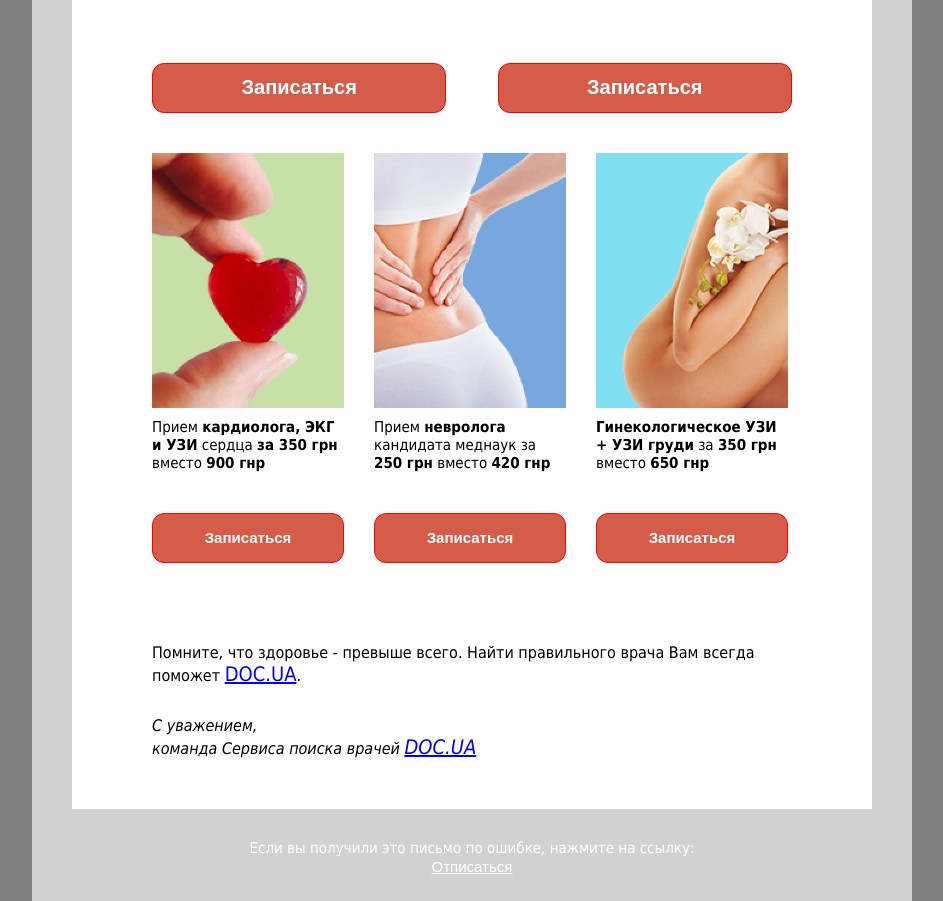
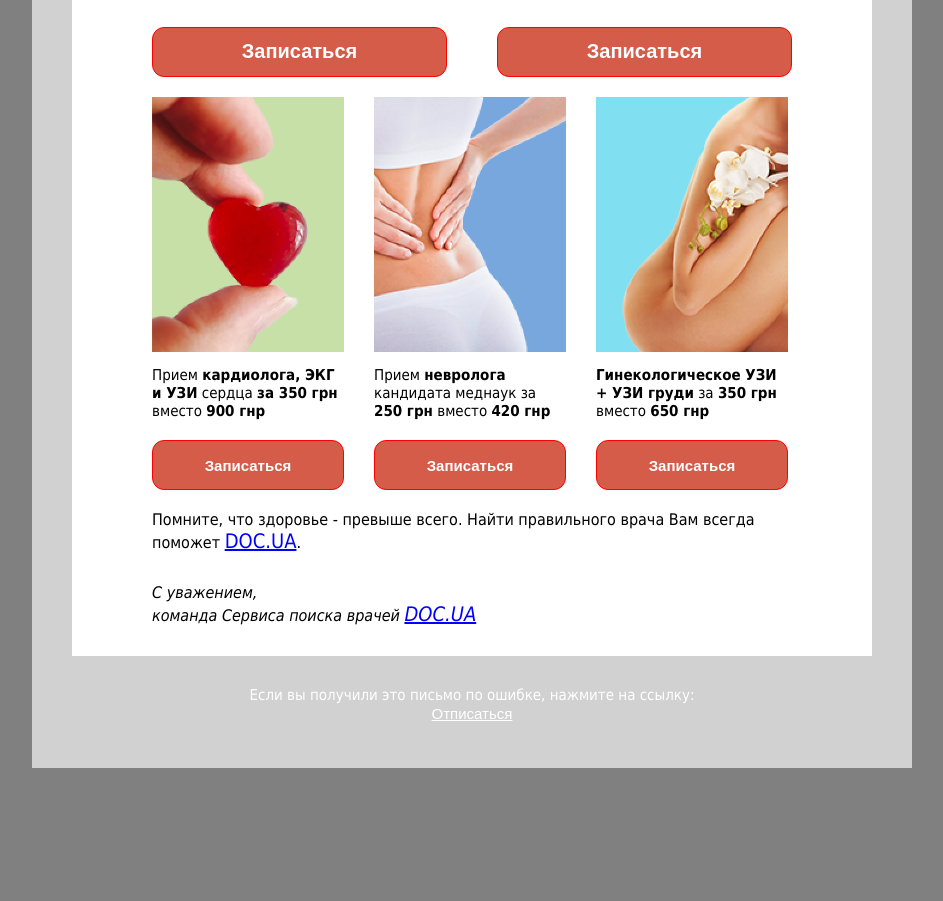
Before and after one commit to MichaelMatiushyn/HW5.5, a plain HTML site: page index.html in a window 1280 px wide. Shown: the part 877-1778 px from the top of the page, without its empty margins (168-1111 px from the left). After the commit the page ends 1645 px from the top, so only its background shows below. Drawn offline with Linux system fonts and the light colour scheme.

Commit message:
made corrections

```diff
--- a/css/style.css
+++ b/css/style.css
@@ -49,7 +49,6 @@ span {
 }
 p {
 	margin: 30px 0;
-	display: block;
 	position: relative;
 }
 
@@ -61,7 +60,6 @@ a {
 	width: 640px;
 	box-sizing: border-box;
 	margin: 20px auto;
-	position: relative;
 }
 
 figure {
@@ -73,13 +71,10 @@ figure {
 	width:295px;
 	margin: auto;
 	box-sizing: border-box;
-	position: relative;
 }
 
 .img {
 	width: 100%;
-	height: auto;
-	display: block;
 }
 
 .box1 {
@@ -94,94 +89,60 @@ figcaption {
 	width: 100%;
 }
 
-.buttons_1, .buttons_2 {
-	width: 80%;
-	box-sizing: border-box;
-	margin: auto;
-	position: relative;
-
-}
-
 .but1, .but2, .but {
+	width: 100%;
 	height: 50px;
 	margin:auto;
-	margin-top: 50px;
+	margin-top: 30px;
 	box-sizing: border-box;
 	border-radius: 12px;
 	background-color: #D65C4A;
 	border:1px solid red;
 	color: white;
 	font-weight: bold;
-
 }
 
 .but1, .but2 {
-	width: 46%;
 	font-size:20px;
 }
-.but1 {
-	float: left;
+.but {
+	font-size:15px;
+	margin-top: 10px;
 }
-.but2 {
-	float:right;
-}
-.but {
-	margin-top: 220px;
-	float: left;
+
+.box3, .box4, .box5 {
 	width:30%;
-	font-size:15px;
-	display: block;
-}
-.but4 {
-	margin: 220px 30px 10px 30px;
-}
-.box3, .box4,.box5 {
-	width:30%;
-	height: 100px;
 	margin: auto;
 	margin-top: 20px;
 	box-sizing: border-box;
-	position: relative;
 	float: left;
 }
 .box4 {
 	margin: 20px 30px;
 }
-.box3 figcaption {
+.box3 figcaption, .box4 figcaption, .box5 figcaption {
 	margin: 10px 0;
 	font-size: 15px;
 	width: 100%;
 }
 
-.box4 figcaption {
-	margin: 10px 0;
-	font-size: 15px;
-	width: 100%;
-}
-
-.box5 figcaption {
-	margin: 10px 0;
-	font-size: 15px;
-	width: 100%;
-}
-.footer {
-	/*clear: both;*/
+.bottom {
 	width: 80%;
 	box-sizing: border-box;
-	margin: 20px auto;
-	padding: 20px 0;
-	position: relative;
+	float: left;
+	margin-left: 10%;
+	top: 20px;
 }
 .italic {
 	font-style: italic;
 }
-.mistake {
+.footer {
 	text-align: center;
 	font-size: 15px;
 	color: white;
-	margin-bottom: 10px;
+	margin: 30px auto;
 }
-.mistake button {
+.footer button {
 	background-color: inherit;
 	border: none;
 	text-decoration: underline;
--- a/index.html
+++ b/index.html
@@ -7,7 +7,7 @@
 </head>
 <body>
 	<div class="page">
-		<div class="wrapper">
+		<div class="wrapper clearfix">
 			<img class="header" src="img/header_bg.gif" alt="Snow">
 			<div class="content">
 				<h2>Друзья,</h2>
@@ -17,7 +17,7 @@
 				<p>У Вас <span>осталось всего 5 дней</span> - успейте записаться!</p>
 				<p>Для Вашего удоства, мы также собрали <span>лучшие предложения</span> от наших клиник-партнеров.</p>
 			</div>
-			<div class="box_main clearfix">
+			<div class="box_main">
 				<div class="box1">
 					<figure>
 						<img class="img" src="img/i1.png" alt="Zhivot">
@@ -25,6 +25,7 @@
 							Прием <span>гинеколога + УЗИ</span> за <span>350 грн</span> вместо <span>650 гнр</span>
 						</figcaption>
 					</figure>
+					<button class="but1">Записаться</button>
 				</div>
 				<div class="box2">
 					<figure>
@@ -33,13 +34,10 @@
 							Чистка зубов <span>за 350 грн</span> вместо <span>700 грн</span>
 						</figcaption>
 					</figure>
+					<button class="but2">Записаться</button>
 				</div>
 			</div>
-			<div class="buttons_1 clearfix">
-				<button class="but1">Записаться</button>
-				<button class="but2">Записаться</button>
-			</div>
-			<div class="box_main clearfix">
+			<div class="box_main">
 				<div class="box3">
 					<figure>
 						<img class="img" src="img/i3.png" alt="Serdze">
@@ -47,6 +45,7 @@
 							Прием <span>кардиолога, ЭКГ и УЗИ</span> сердца <span>за 350 грн</span> вместо <span>900 гнр</span>
 						</figcaption>
 					</figure>
+					<button class="but">Записаться</button>
 				</div>
 				<div class="box4">
 					<figure>
@@ -55,29 +54,26 @@
 							Прием <span>невролога</span> кандидата меднаук за <span>250 грн</span> вместо <span>420 гнр</span>
 						</figcaption>
 					</figure>
+					<button class="but">Записаться</button>
 				</div>
-				<div class="box5">
+				<div class="box5 clearfix">
 					<figure>
 						<img class="img" src="img/i5.png" alt="Shoulder">
 						<figcaption>
 							<span>Гинекологическое УЗИ + УЗИ груди</span> за <span>350 грн</span> вместо <span>650 гнр</span>
 						</figcaption>
 					</figure>
+					<button class="but">Записаться</button>
 				</div>
 			</div>
-			<div class="buttons_2 clearfix">
-				<button class="but">Записаться</button>
-				<button class="but but4">Записаться</button>
-				<button class="but">Записаться</button>
+			<div class="bottom">Помните, что здоровье - превыше всего. Найти правильного врача Вам всегда поможет <a href="https://doc.ua/" target="_blank">DOC.UA</a>.
+				<p class="italic">С уважением,<br>
+					команда Сервиса поиска врачей <a href="https://doc.ua/" target="_blank">DOC.UA</a></p>
+				</div>
 			</div>
-			<div class="footer"><p>Помните, что здоровье - превыше всего. Найти правильного врача Вам всегда поможет <a href="https://doc.ua/" target="_blank">DOC.UA</a>.</p>
-			<p class="italic">С уважением,<br>
-			команда Сервиса поиска врачей <a href="https://doc.ua/" target="_blank">DOC.UA</a></p>
+			<div class="footer">Если вы получили это письмо по ошибке, нажмите на ссылку:<br>
+				<button>Отписаться</button>
 			</div>
 		</div>
-		<p class="mistake">Если вы получили это письмо по ошибке, нажмите на ссылку:<br>
-			<button>Отписаться</button>
-			</p>
-	</div>
-</body>
-</html>
+	</body>
+	</html>
```
